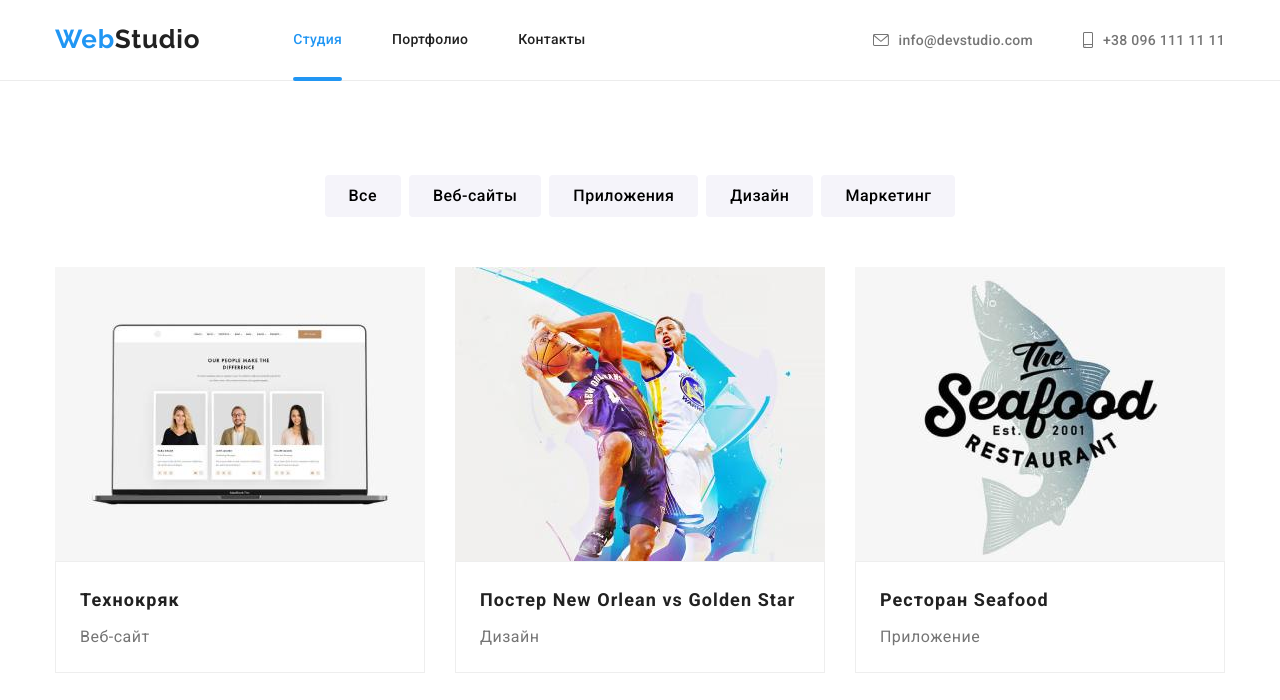
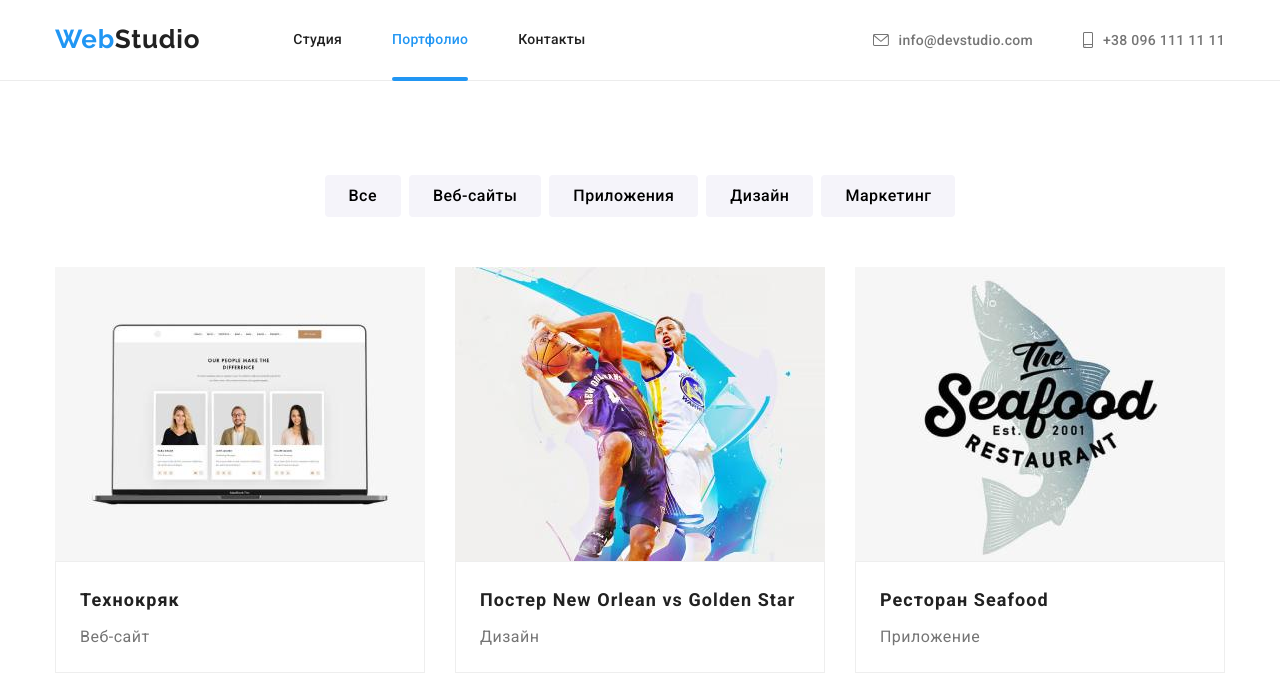
Before and after one commit to c0d31t/goit-markup-hw-08, a plain HTML site: page portfolio.html in a window 1280 px wide. Shown: the top 700 px of the page. Drawn offline with nearby package versions, Linux system fonts and the light colour scheme; files whose address does not match are found by name.

Commit message:
Update portfolio.html

```diff
--- a/portfolio.html
+++ b/portfolio.html
@@ -33,12 +33,12 @@
 
           <ul class="menu">
             <li class="menu__item">
-              <a href="./index.html" class="menu__link menu__link_current"
-                >Студия</a
-              >
+              <a href="./index.html" class="menu__link">Студия</a>
             </li>
             <li class="menu__item">
-              <a href="./portfolio.html" class="menu__link">Портфолио</a>
+              <a href="./portfolio.html" class="menu__link menu__link_current"
+                >Портфолио</a
+              >
             </li>
             <li class="menu__item">
               <a href="" class="menu__link">Контакты</a>
```
